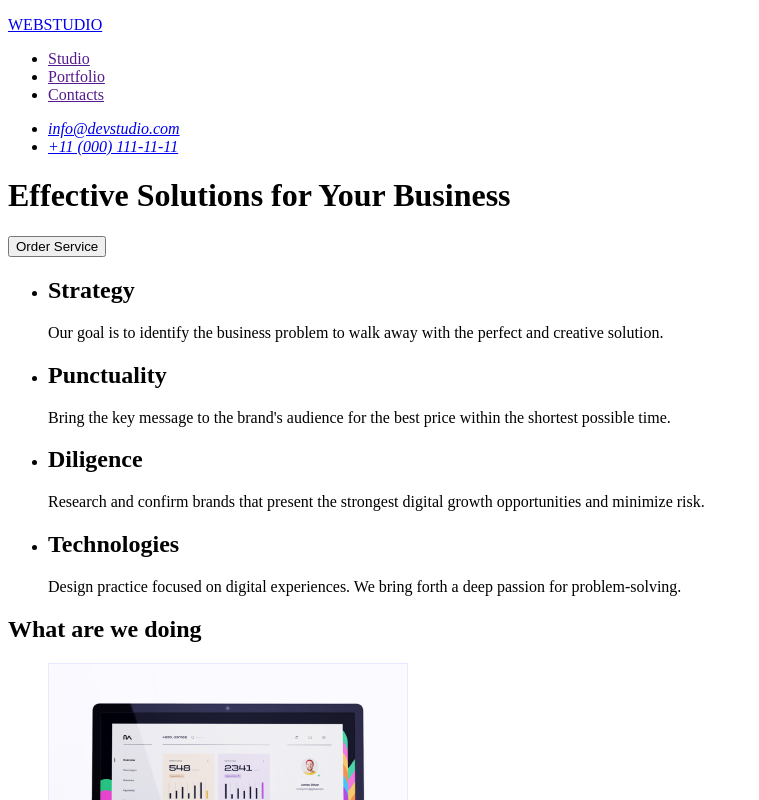
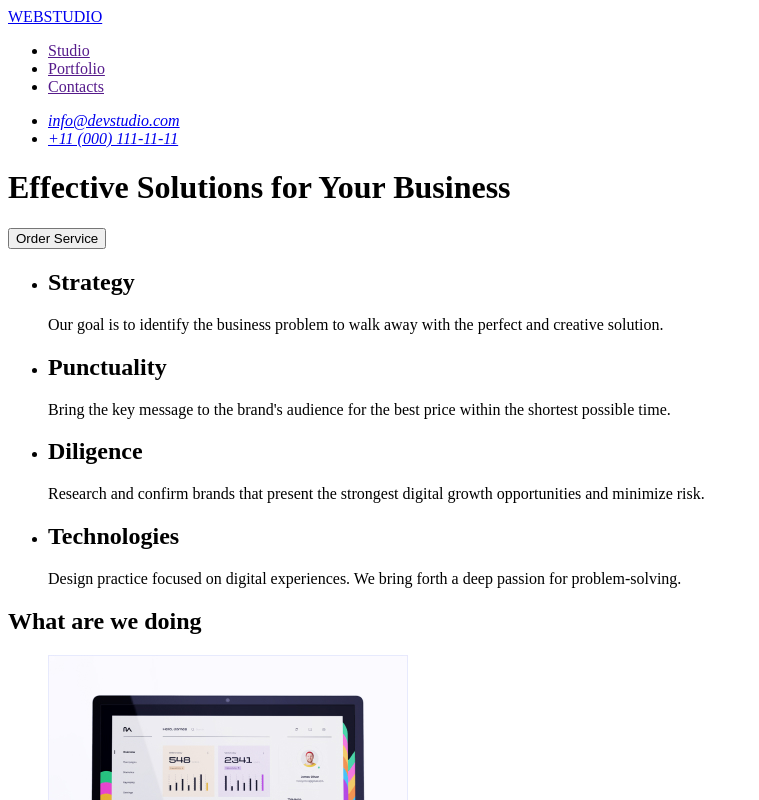
Before and after one commit to Ysh0ee/goit-markup-hw-01, a plain HTML site: page index.html in a window 1280 px wide. Shown: the top 800 px of the page, without its empty margins (0-759 px from the left). Drawn offline with Linux system fonts and the light colour scheme.

Commit message:
fixed header
deleted p tag from logo link

```diff
--- a/index.html
+++ b/index.html
@@ -10,9 +10,7 @@
     <!-- header -->
     <header>
       <nav>
-        <a href="./index.html">
-          <p>WEBSTUDIO</p>
-        </a>
+        <a href="./index.html">WEBSTUDIO</a>
         <ul>
           <li><a href="">Studio</a></li>
           <li><a href="">Portfolio</a></li>
@@ -134,9 +132,7 @@
     </main>
     <!-- footer -->
     <footer>
-      <a href="./index.html">
-        <p>WEBSTUDIO</p>
-      </a>
+      <a href="./index.html">WEBSTUDIO</a>
       <p>
         Increase the flow of customers and sales for your business with digital
         marketing & growth solutions.
```
